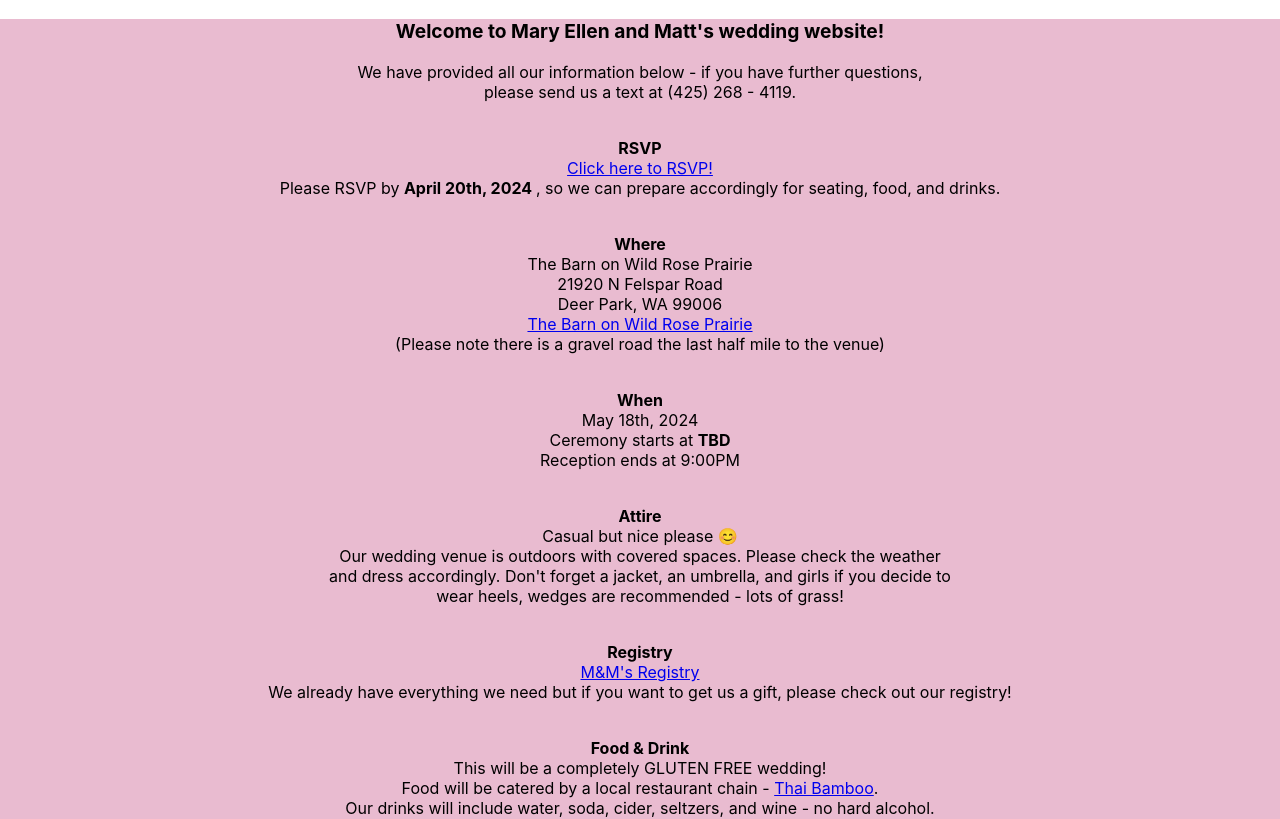
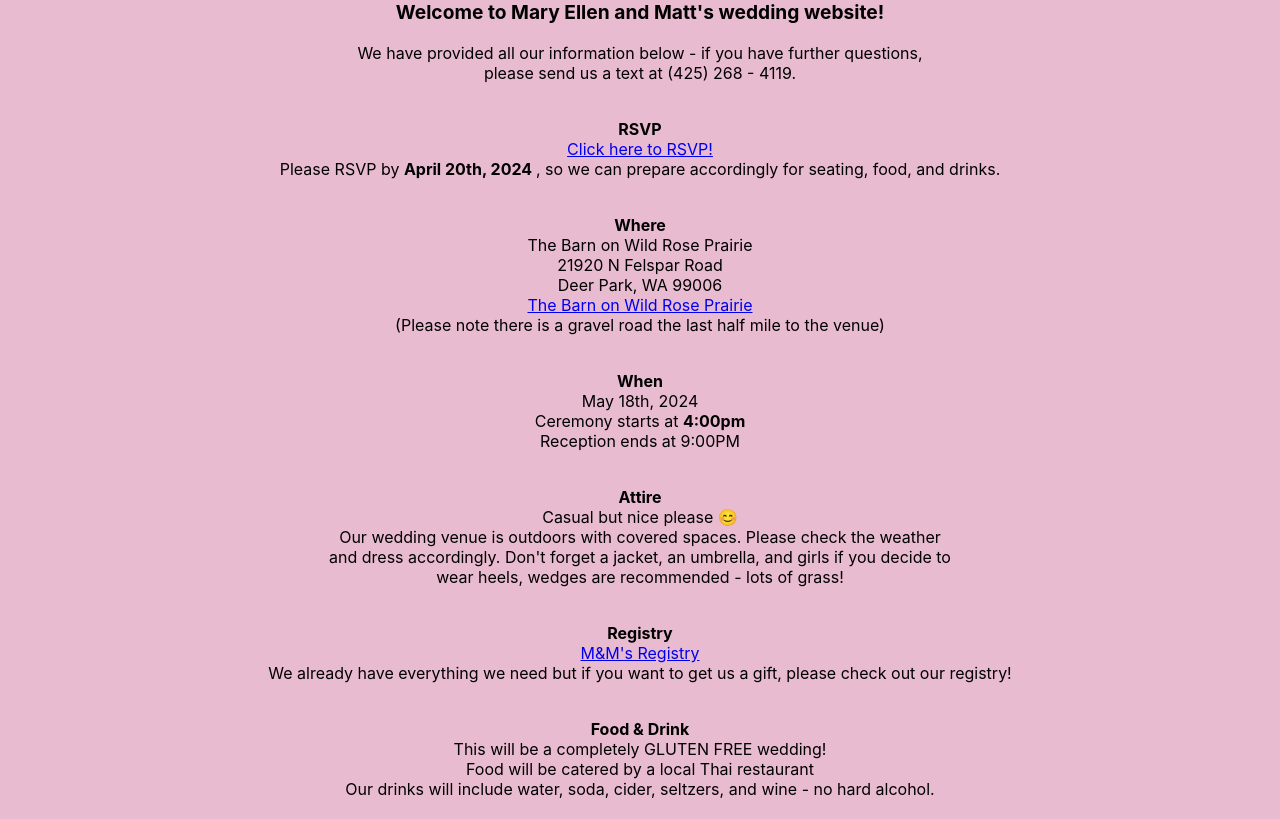
Before and after one commit to mattmarelli/weddingwebsite, a React (Create React App) app: page / in a window 1280 px wide. Shown: the top 819 px of the page. Built offline with nearby package versions, Linux system fonts and the light colour scheme.

Commit message:
Did not commit App.js last time with the changes to the webpage

```diff
--- a/src/App.js
+++ b/src/App.js
@@ -25,7 +25,7 @@ function App() {
   return (
     <div className="App">
       <header>
-        <p className='bold-word large-font'>
+        <p className='bold-word large-font no-margin-top'>
           Welcome to Mary Ellen and Matt's wedding website!
         </p>
         <p>
@@ -55,7 +55,7 @@ function App() {
           <br/>
           <span className='bold-word'> When </span><br/>
           May 18th, 2024<br/>
-          Ceremony starts at <span className='bold-word'> TBD </span><br/>
+          Ceremony starts at <span className='bold-word'> 4:00pm </span><br/>
           Reception ends at 9:00PM
         </p>
         <p>
@@ -78,7 +78,7 @@ function App() {
           <br/>
           <span className='bold-word'> Food & Drink </span><br/>
           This will be a completely GLUTEN FREE wedding!<br/>
-          Food will be catered by a local restaurant chain - <a href='https://thaibamboorestaurant.com/' target='_blank'>Thai Bamboo</a>.<br/>
+          Food will be catered by a local Thai restaurant<br/>
           Our drinks will include water, soda, cider, seltzers, and wine - no hard alcohol.
         </p>
         <p>
```
